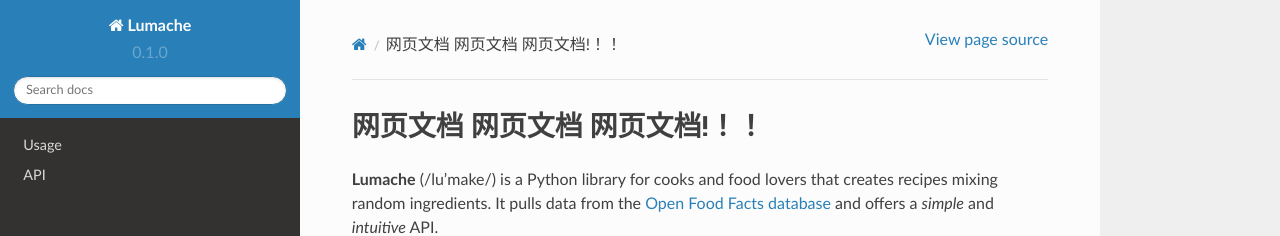
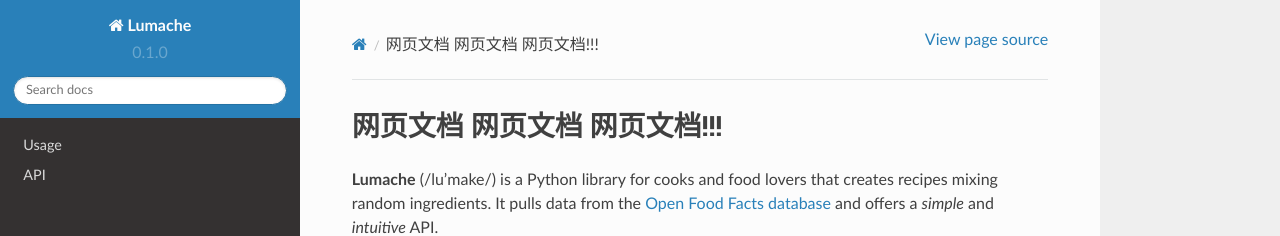
Before and after one commit to Paper-Love/rtd-tutorial, a Sphinx documentation site: the page built from docs/source/index.rst, in a window 1280 px wide. Shown: the top 236 px of the page. Built offline with Sphinx 7.4.7 and the Read the Docs theme 2.0.0, drawn with Linux system fonts in a browser that asks for light colours.

```diff
--- a/docs/source/index.rst
+++ b/docs/source/index.rst
@@ -1,4 +1,4 @@
-网页文档 网页文档 网页文档!！！
+网页文档 网页文档 网页文档!!!
 ===================================
 
 **Lumache** (/lu'make/) is a Python library for cooks and food lovers
```
